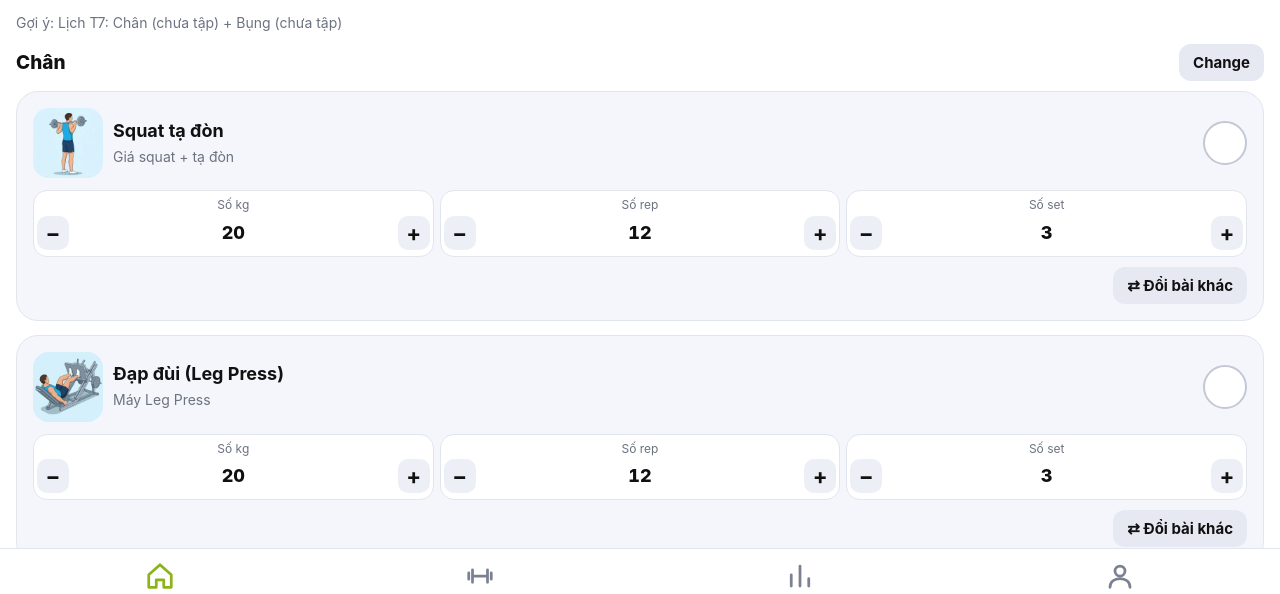
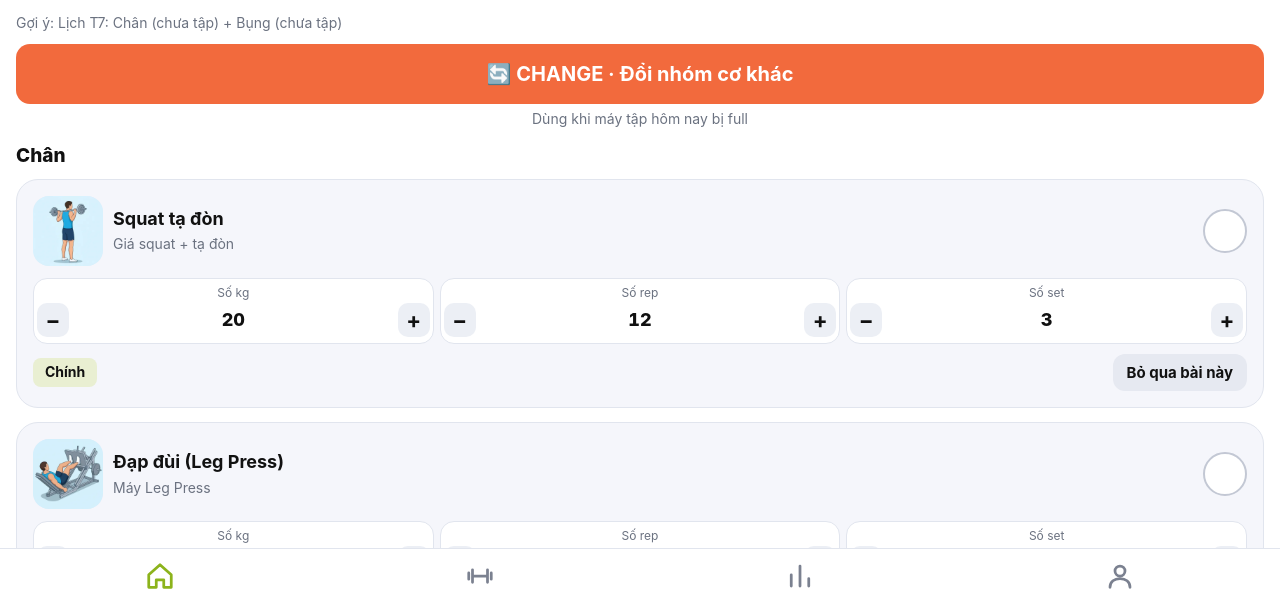
Before and after one commit to nguyenlamrealty-sudo/gym-app, a plain HTML site: page index.html in a window 1280 px wide. Both pictures are taken after a click on the button "START". Shown: the part 177-771 px from the top of the page. Drawn offline with Linux system fonts and the light colour scheme.

Commit message:
Big Change button swaps whole muscle-group pair; suggest all 5 exercises per group
Co-Authored-By: Claude Sonnet 5.5 <noreply@anthropic.com>
Claude-Session: https://claude.ai/code/session_01CbSJ1RUQAW99TVrFvFetyi

```diff
--- a/index.html
+++ b/index.html
@@ -150,19 +150,16 @@ function gStats(){var st={},t=ymd();Object.keys(WK).forEach(function(g){st[g]={d
   S.sessions.forEach(function(s){var d=dayDiff(s.date,t);(s.groups||[]).forEach(function(g){if(!st[g])return;if(d<st[g].days)st[g].days=d;if(d>=0&&d<7)st[g].c7++})});return st}
 var SCHED={1:['Ngực','Tay sau'],3:['Lưng','Tay trước'],6:['Chân','Bụng'],0:['Vai','Cẳng tay']};
 function daysTxt(st,g){var d=st[g].days;return g+(d>=99?' (chưa tập)':d===0?' (đã tập hôm nay)':' ('+d+' ngày trước)')}
-function suggest(){var st=gStats(),dw=new Date().getDay(),gs=SCHED[dw],why;
-  if(gs)why='Lịch '+DOW[dw]+': '+gs.map(function(g){return daysTxt(st,g)}).join(' + ');
-  else{var best=null,bs=-1;Object.keys(SCHED).forEach(function(k){var p=SCHED[k],sc=p.reduce(function(a,g){return a+Math.min(st[g].days,14)},0)/p.length;if(sc>bs){bs=sc;best=p}});gs=best;why='Hôm nay ngoài lịch gym ('+DOW[dw]+'). Gợi ý cặp lâu chưa tập: '+gs.map(function(g){return daysTxt(st,g)}).join(' + ')}
-  var items=[];gs.forEach(function(g){exGroup(g).filter(function(e){return e.role==='main'}).slice(0,3).forEach(function(e){items.push(mkItem(e.id,g))})});
-  return{groups:gs.slice(),items:items,why:why}}
-function changeGroup(old){var A=S.active,st=gStats(),cur=A.items.map(function(i){return i.g});
-  var opts=GROUPS.filter(function(g){return cur.indexOf(g)<0&&exGroup(g).length}).sort(function(a,b){return st[b].days-st[a].days});
-  modal('<div class="row sp"><h3>Đổi nhóm '+old+' sang…</h3><button class="b g s" onclick="modal(\'\')">Đóng</button></div><div class="mut" style="margin-bottom:8px">Nhóm lâu chưa tập được xếp lên đầu. Các bài đã check của nhóm '+old+' sẽ bị bỏ khỏi buổi tập.</div>'+opts.map(function(g){return '<div class="card" style="margin:0 0 10px" onclick="doChange(\''+old+'\',\''+g+'\')"><div class="row sp"><b>'+g+'</b><span class="mut">'+(st[g].days>=99?'chưa tập':st[g].days===0?'đã tập hôm nay':st[g].days+' ngày trước')+'</span></div></div>'}).join(''))}
-function doChange(old,g){var A=S.active,pos=A.items.findIndex(function(i){return i.g===old});if(pos<0)pos=A.items.length;
-  A.items=A.items.filter(function(i){return i.g!==old});
-  var ni=exGroup(g).filter(function(e){return e.role==='main'}).slice(0,3).map(function(e){return mkItem(e.id,g)});
-  A.items.splice.apply(A.items,[pos,0].concat(ni));
-  var gs=[];A.items.forEach(function(i){if(gs.indexOf(i.g)<0)gs.push(i.g)});A.groups=gs;A.why='Đã đổi '+old+' sang '+g+' (máy bận).';save();modal('');render()}
+function pairsOrder(){var st=gStats(),dw=new Date().getDay(),today=SCHED[dw];
+  function od(p){return p.reduce(function(a,g){return a+Math.min(st[g].days,14)},0)/p.length}
+  var L=Object.keys(SCHED).map(function(k){return SCHED[k]}).filter(function(p){return p!==today}).sort(function(a,b){return od(b)-od(a)});
+  if(today)L.unshift(today);return L}
+function buildItems(pair){var items=[];pair.forEach(function(g){var l=exGroup(g).slice().sort(function(a,b){return (a.role==='alt'?1:0)-(b.role==='alt'?1:0)});l.forEach(function(e){items.push(mkItem(e.id,g))})});return items}
+function whyTxt(pair,tag){var st=gStats();return tag+pair.map(function(g){return daysTxt(st,g)}).join(' + ')}
+function suggest(){var L=pairsOrder(),dw=new Date().getDay(),p=L[0];
+  return{pairs:L,groups:p.slice(),items:buildItems(p),why:whyTxt(p,SCHED[dw]?'Lịch '+DOW[dw]+': ':'Hôm nay ngoài lịch gym ('+DOW[dw]+'), gợi ý cặp lâu chưa tập: ')}}
+function changeAll(){var A=S.active;if(A.items.some(function(i){return i.done})){confirm2('Đổi sang nhóm cơ khác? Các bài đã check sẽ bị xoá khỏi buổi tập.',doChangeAll)}else doChangeAll()}
+function doChangeAll(){var A=S.active;A.pi=((A.pi||0)+1)%A.pairs.length;var p=A.pairs[A.pi];A.groups=p.slice();A.items=buildItems(p);A.why=whyTxt(p,'Đã đổi vì máy bận. Nhóm mới: ');save();window.scrollTo(0,0);render()}
 function mkItem(id,g){var l=lastVals(id);return{id:id,g:g,kg:l?l.kg:20,reps:l?l.reps:12,sets:l?l.sets:3,done:false,tried:[]}}
 function swapOne(i){var A=S.active,it=A.items[i],cur=it.id;var inPlan=A.items.map(function(x){return x.id});
   var pool=exGroup(it.g).filter(function(e){return inPlan.indexOf(e.id)<0});
@@ -173,14 +170,15 @@ function swapOne(i){var A=S.active,it=A.items[i],cur=it.id;var inPlan=A.items.ma
   var n=fresh[0],tr=it.tried.concat([cur]);A.items[i]=mkItem(n.id,it.g);A.items[i].tried=tr;save();var y=window.scrollY;render();window.scrollTo(0,y)}
 
 // ===== HOME: START =====
-function startToday(){var p=suggest();S.active={start:Date.now(),date:ymd(),groups:p.groups,items:p.items,why:p.why};save();render()}
+function startToday(){var p=suggest();S.active={start:Date.now(),date:ymd(),groups:p.groups,items:p.items,why:p.why,pairs:p.pairs,pi:0};save();render()}
 function cancelActive(){confirm2('Huỷ buổi tập đang chạy?',function(){S.active=null;save();render()})}
 function exRow(it,i){var e=ex(it.id);if(!e)return'';
   return '<div class="card" id="c_'+i+'" style="'+(it.done?'background:#f1f6e3;border-color:#d4e2a8':'')+'"><div class="row"><div class="th" style="width:70px;height:70px" onclick="viewEx(\''+e.id+'\')">'+thumb(e)+'</div>'+
   '<div style="flex:1;min-width:0" onclick="viewEx(\''+e.id+'\')"><div class="ph4">'+esc(e.name)+'</div><div class="mut">'+esc(e.machine||'')+'</div></div>'+
   '<button class="chk'+(it.done?' on':'')+'" id="k_'+i+'" onclick="tgl('+i+')">'+(it.done?'✓':'')+'</button></div>'+
   '<div class="steps">'+stp(i,'kg','Số kg',it.kg)+stp(i,'reps','Số rep',it.reps)+stp(i,'sets','Số set',it.sets)+'</div>'+
-  '<div style="text-align:right;margin-top:10px"><button class="b g s" onclick="swapOne('+i+')">⇄ Đổi bài khác</button></div></div>'}
+  '<div class="row sp" style="margin-top:10px"><span class="tag '+(e.role==='alt'?'g':'')+'" style="margin:0">'+(e.role==='alt'?'Thay thế':'Chính')+'</span><button class="b g s" onclick="skipOne('+i+')">Bỏ qua bài này</button></div></div>'}
+function skipOne(i){var A=S.active;A.items.splice(i,1);save();var y=window.scrollY;render();window.scrollTo(0,y)}
 function stp(i,k,lb,v){return '<div class="st"><small>'+lb+'</small><div><button onclick="step('+i+',\''+k+'\',-1)">−</button><span id="v_'+i+'_'+k+'">'+(v===''||v==null?0:v)+'</span><button onclick="step('+i+',\''+k+'\',1)">+</button></div></div>'}
 function step(i,k,d){var it=S.active.items[i],v=Number(it[k])||0;
   if(k==='kg'){v=d>0?Math.floor(v/5)*5+5:Math.ceil(v/5)*5-5;v=Math.max(0,Math.min(500,v))}else{v=Math.max(1,Math.min(99,v+d))}
@@ -196,8 +194,8 @@ function vHome(){var A=S.active,h='<h1>'+(A?'Đang tập':'Hôm nay')+'</h1>';
     if(last)h+='<div class="sec">Buổi gần nhất</div>'+sessCard(last,true);
     return app(h)}
   h+='<div class="hero" style="padding:18px 22px"><div class="mut" style="color:#b9bfcc">Bắt đầu '+hm(A.start)+' · '+A.groups.join(' + ')+'</div><div class="big" id="tm" style="margin-top:6px">'+hms((Date.now()-A.start)/1000)+'</div></div>';
-  if(A.why)h+='<div class="pad mut" style="margin-bottom:12px">Gợi ý: '+esc(A.why)+'</div>';
-  var cur='';A.items.forEach(function(it,i){if(it.g!==cur){cur=it.g;h+='<div class="sec" style="margin-top:6px;display:flex;justify-content:space-between;align-items:center"><span>'+cur+'</span><button class="b g s" onclick="changeGroup(\''+cur+'\')">Change</button></div>'}h+=exRow(it,i)});
+  if(A.why)h+='<div class="pad mut" style="margin-bottom:12px">'+(A.why.indexOf('Đã đổi')===0?'':'Gợi ý: ')+esc(A.why)+'</div>';h+='<div class="pad" style="margin-bottom:14px"><button class="b w" style="background:var(--org);font-size:20px;padding:18px" onclick="changeAll()">🔄 CHANGE · Đổi nhóm cơ khác</button><div class="mut" style="margin-top:6px;text-align:center">Dùng khi máy tập hôm nay bị full</div></div>';
+  var cur='';A.items.forEach(function(it,i){if(it.g!==cur){cur=it.g;h+='<div class="sec" style="margin-top:6px">'+cur+'</div>'}h+=exRow(it,i)});
   h+='<div class="pad"><button class="b g w" onclick="addPick()">＋ Thêm bài</button><button class="b l w" style="margin-top:12px;font-size:19px" onclick="finishOpen()">Kết thúc buổi tập</button><button class="b d w" style="margin-top:12px" onclick="cancelActive()">Huỷ buổi tập</button></div>';
   app(h);window._tv=setInterval(function(){var e=document.getElementById('tm');if(e&&S.active)e.textContent=hms((Date.now()-S.active.start)/1000)},1000)}
 
```
